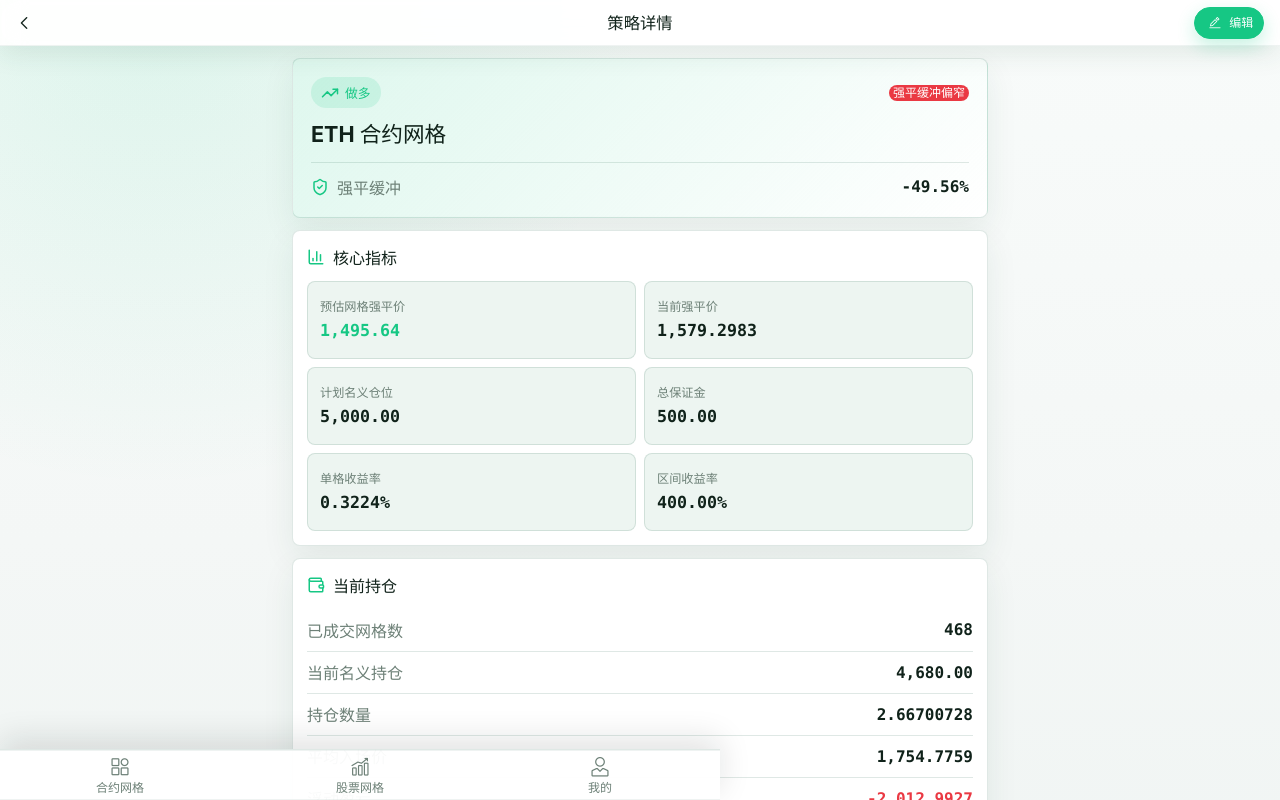
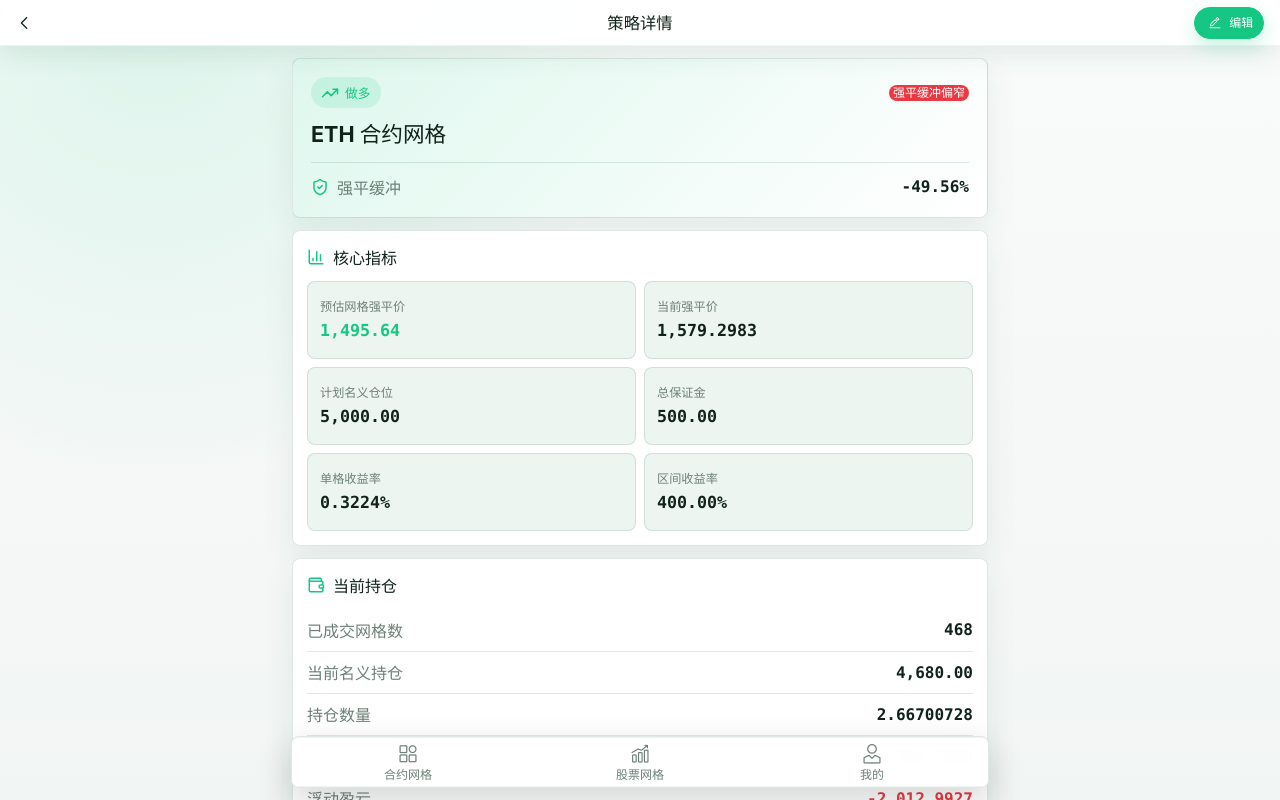
Before and after one commit to ooooo-youwillsee/trade-ui, a Vue app: page /#/contract/1 in a window 1280 px wide. Shown: the top 800 px of the page. Built offline with nearby package versions, Linux system fonts and the light colour scheme.

Commit message:
Add floating bottom navigation

```diff
--- a/src/components/BottomNav.vue
+++ b/src/components/BottomNav.vue
@@ -29,11 +29,18 @@ const tabs = [
 
 <style scoped lang="scss">
 .bottom-nav {
-  max-width: 720px;
+  right: 12px;
+  bottom: calc(12px + env(safe-area-inset-bottom));
+  left: 12px;
+  width: auto;
+  max-width: 696px;
   margin: 0 auto;
-  border-top: 1px solid var(--trade-border);
+  overflow: hidden;
+  border: 1px solid var(--trade-border);
+  border-radius: 8px;
   background: var(--trade-bottom-bg);
-  box-shadow: 0 -10px 32px rgba(15, 27, 22, 0.12);
+  box-shadow: 0 14px 36px rgba(15, 27, 22, 0.18);
+  backdrop-filter: blur(14px);
 
   :deep(.van-tabbar-item) {
     color: var(--trade-muted);
--- a/src/styles/common.scss
+++ b/src/styles/common.scss
@@ -101,7 +101,7 @@ input {
   min-height: 100dvh;
   overflow: visible;
   scrollbar-width: none;
-  padding-bottom: 92px;
+  padding-bottom: calc(118px + env(safe-area-inset-bottom));
 
   &::-webkit-scrollbar {
     display: none;
```
